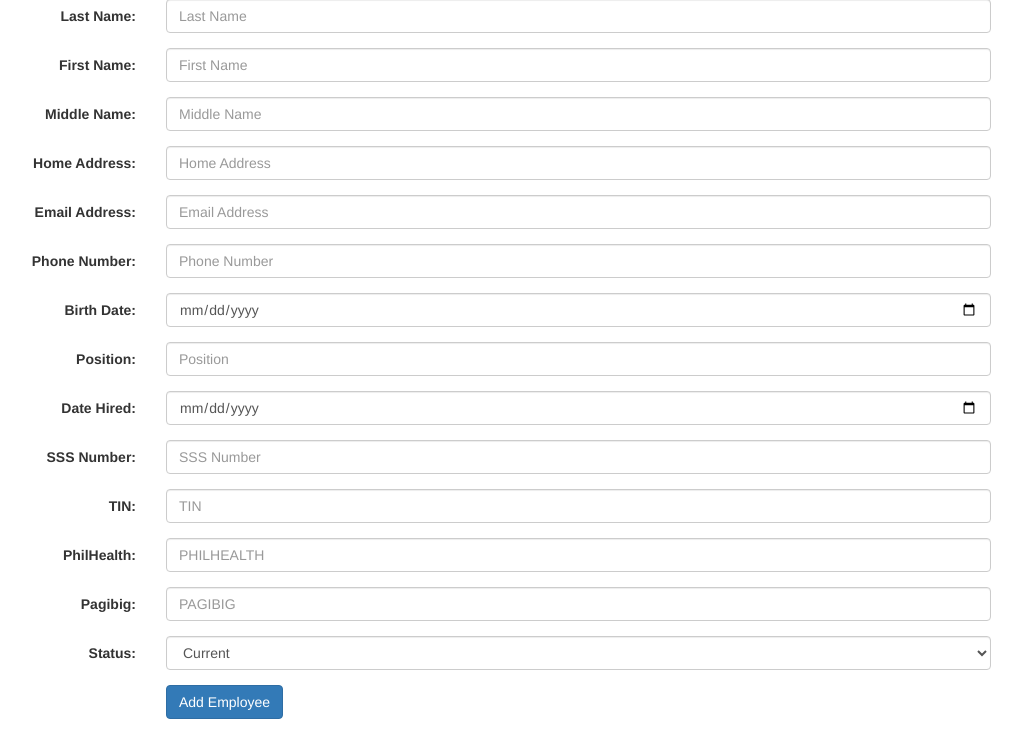
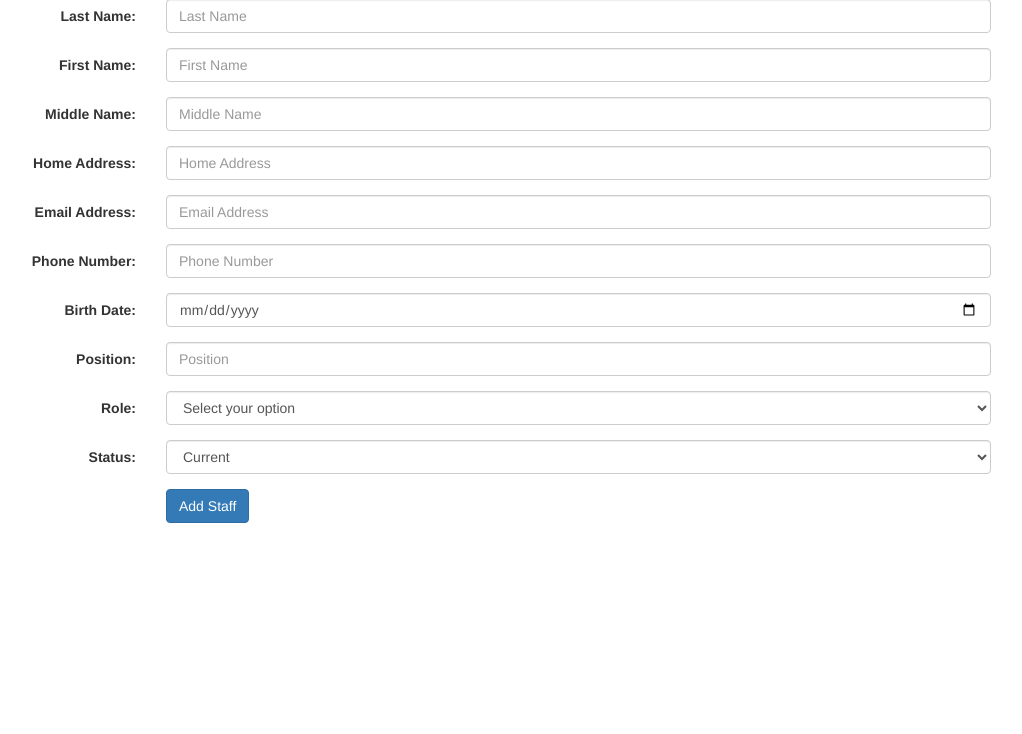
Before and after one commit to Jcarnecer/resume-management, a CodeIgniter app: page /resume-management/addEmployee in a window 1280 px wide. Shown: the part 221-955 px from the top of the page, without its empty margins (204-1226 px from the left). After the commit the page ends 744 px from the top, so only its background shows below. Run offline with CodeIgniter, Linux system fonts and the light colour scheme; some libraries are stand-ins or nearby versions.

Commit message:
add add add

```diff
--- a/application/views/applicant/addEmployee.php
+++ b/application/views/applicant/addEmployee.php
@@ -68,6 +68,16 @@
        </div>
 
        <div class="form-group">
+         <label  class="col-sm-3 control-label">Role:</label>
+         <div class="col-sm-9">
+           <select id='staff' class="form-control">
+              <option value="disabled selected">Select your option</option>
+             <option value="employee">Employee</option>
+             <option value="intern">Intern</option>
+             </select>
+
+             <div style='display:none;' id='emp_form'>
+               <div class="form-group"><br>
                  <label  class="col-sm-3 control-label">Date Hired:</label>
                  <div class="col-sm-9">
                      <input type="date" name="date_hired" class="form-control" placeholder="Date Hired"/>
@@ -102,23 +112,43 @@
                  </div>
                </div>
 
+             </div>
+         </div>
+       </div>
+
+
        <div class="form-group">
          <label  class="col-sm-3 control-label">Status:</label>
          <div class="col-sm-9">
              <select name="status" class="form-control">
                <option value="1">Current</option>
-               <<option value="0">Former</option>
+               <option value="0">Former</option>
              </select>
          </div>
        </div>
 
        <div class="form-group">
          <div class="col-sm-9 col-sm-offset-3">
-           <input type="submit" value="Add Employee" class="btn btn-primary" />
+           <input type="submit" value="Add Staff" class="btn btn-primary" />
          </div>
        </div>
 
     </form>
     </div>
+
+    <script>
+    $(document).ready(function(){
+        $('#staff').on('change', function() {
+          if ( this.value == 'employee')
+          {
+            $("#emp_form").show();
+          }
+          else
+          {
+            $("#emp_form").hide();
+          }
+        });
+    });
+  </script>
 </body>
 </html>
```
Also changed, not shown: application/views/applicant/home.php (+7 -2 lines). Lines whose indentation alone changed are shown as unchanged.
